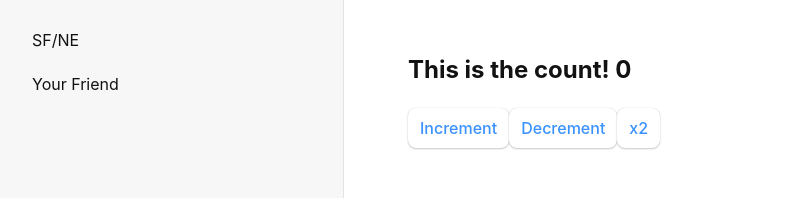
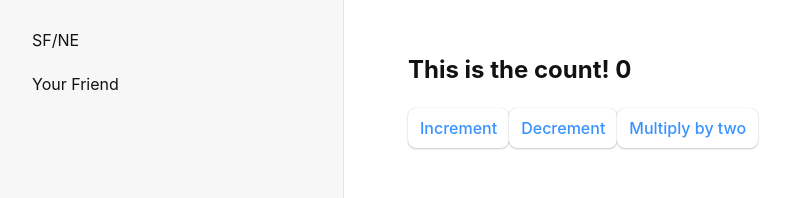
Before and after one commit to IanKaneshiro/nfl-challenge, a React (Vite) app: page /counter in a window 1280 px wide. Shown: the top 198 px of the page, without its empty margins (8-798 px from the left). Built offline with nearby package versions, Linux system fonts and the light colour scheme.

Commit message:
Editing functions

```diff
--- a/src/counter.jsx
+++ b/src/counter.jsx
@@ -16,7 +16,9 @@ const Counter = () => {
       <div>
         <button onClick={() => dispatch(incrementAsync(10))}>Increment</button>
         <button onClick={() => dispatch(decrement())}>Decrement</button>
-        <button onClick={() => dispatch(multiplyByTwo())}>x2</button>
+        <button onClick={() => dispatch(multiplyByTwo())}>
+          Multiply by two
+        </button>
       </div>
     </div>
   );
```
